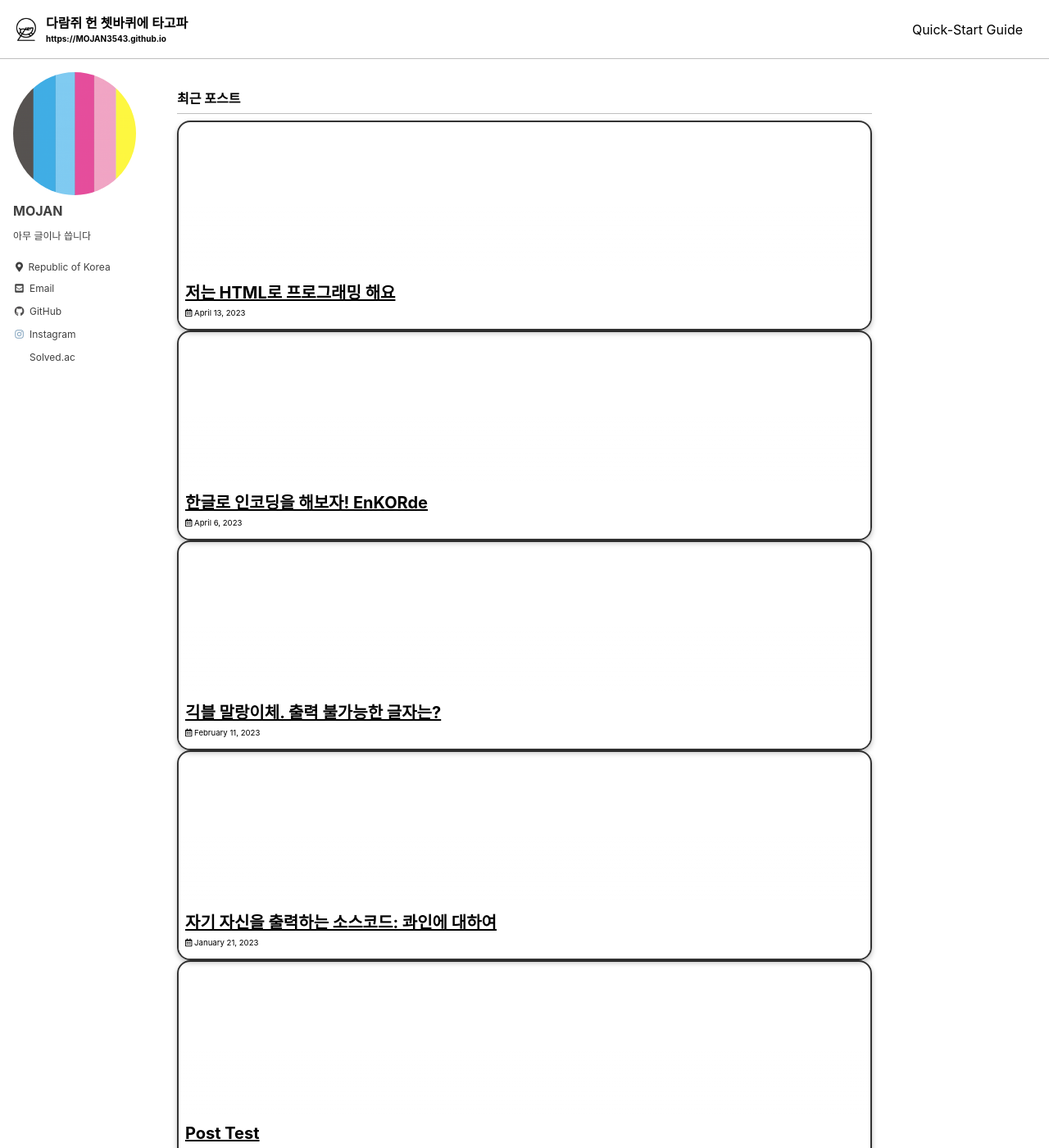
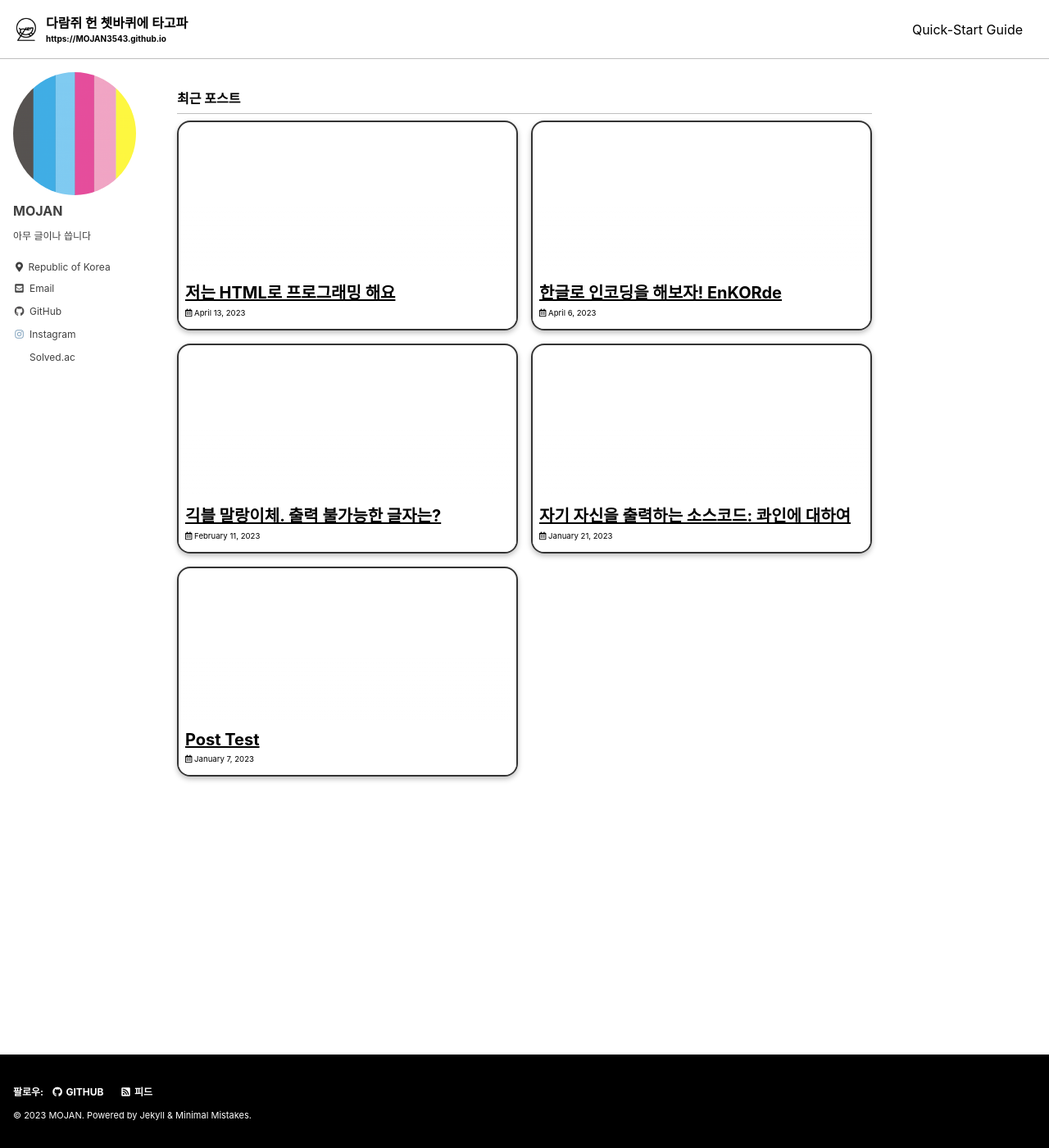
Before and after one commit to MOJAN3543/MOJAN3543.github.io, a Jekyll site: the page built from index.html, in a window 1280 px wide and 1400 px high. Shown: the whole window at 82% size. Built offline with Jekyll 4.4.1, drawn with Linux system fonts in a browser that asks for light colours; cached includes are drawn as plain includes; the list of posts is cut into pages by our own code.

Commit message:
Update _archive.scss

```diff
--- a/_sass/minimal-mistakes/_archive.scss
+++ b/_sass/minimal-mistakes/_archive.scss
@@ -17,7 +17,12 @@
     padding-right: $right-sidebar-width;
   }
 }
-
+.entries-list {
+    display: grid;
+    grid-template-columns: repeat(2, 1fr);
+    grid-template-rows: auto;
+    gap: 1rem;
+}
 .archive__item {
   position: absolute;
   left: 0;
```
